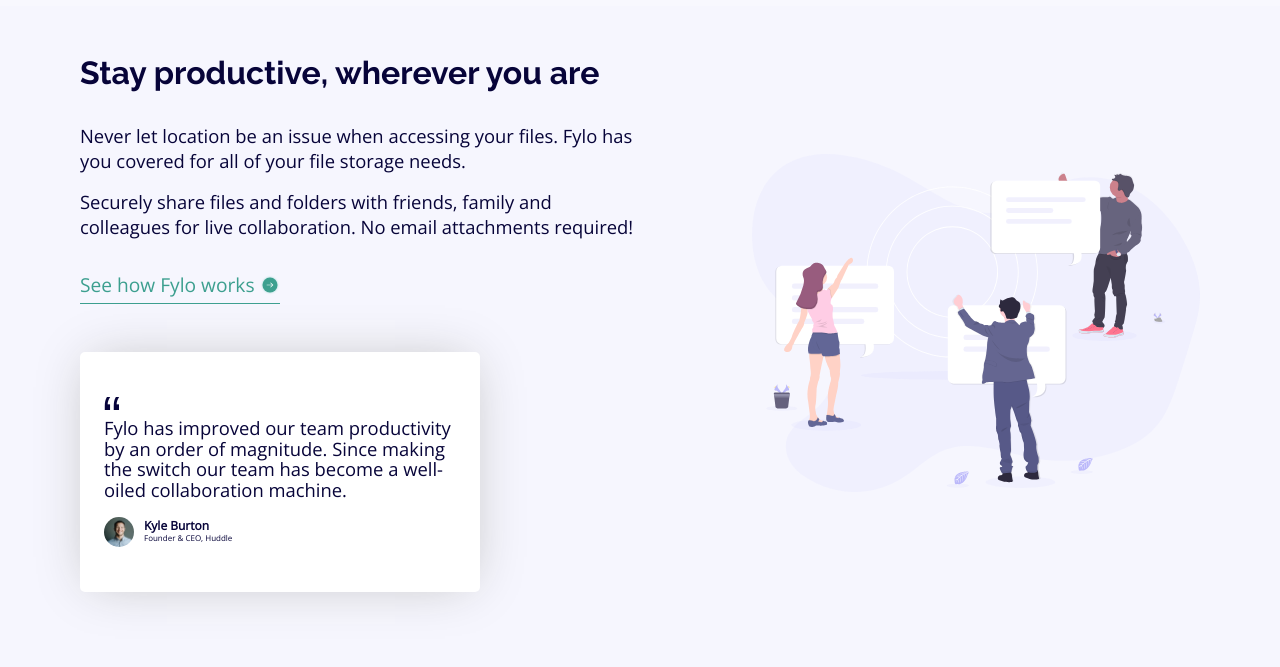
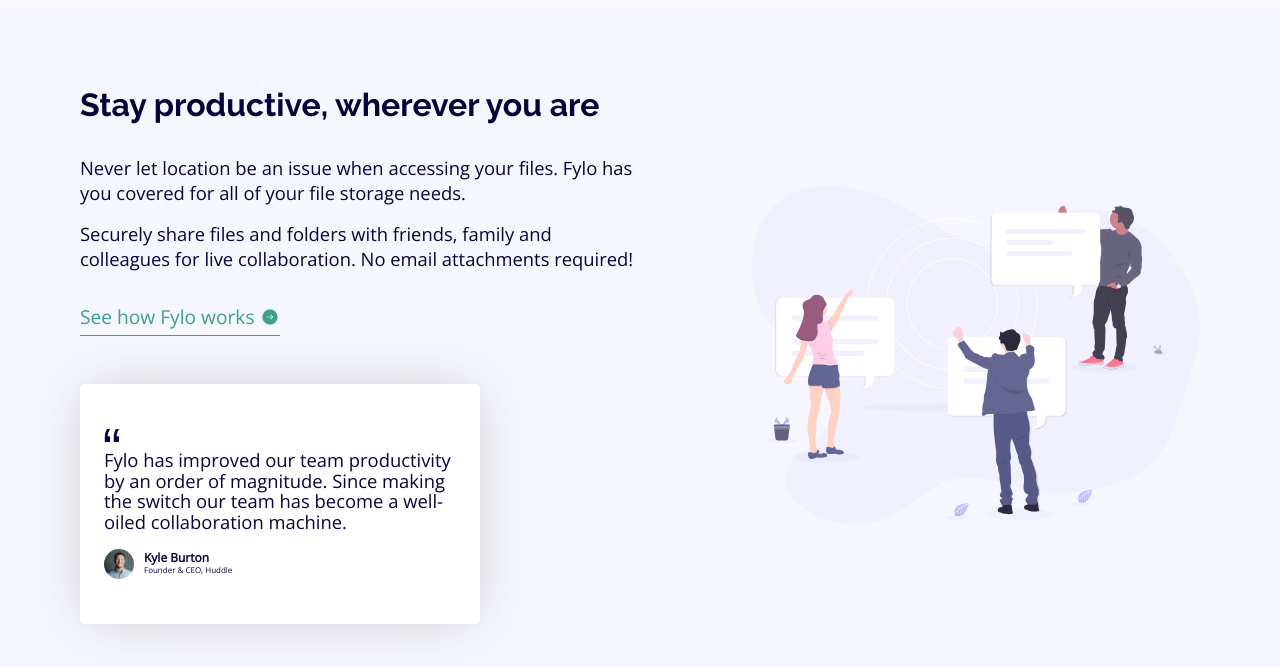
Before and after one commit to Unkookerinho/Fylo-landing-page-with-two-column-layout-solution, a plain HTML site: page index.html in a window 1280 px wide. Shown: the part 693-1360 px from the top of the page. Drawn offline with nearby package versions, Linux system fonts and the light colour scheme.

Commit message:
Layout fix

```diff
--- a/style.css
+++ b/style.css
@@ -172,8 +172,8 @@ h1 {
     background-color: var(--clr-Light-Grayish-Blue);
     display: flex;
     flex-direction: column;
-    align-items: flex-start;
-    justify-content: flex-start;
+    align-items: center;
+    justify-content: center;
 
     padding: 0 1.2rem;
     padding-bottom: 6rem;
@@ -479,7 +479,7 @@ li:hover {
     text-align: center;
 }
 .attribution p {
-    color: var(--clr-Moderate-Cyan);
+    color: white;
 }
 .attribution a {
     color: hsl(228, 45%, 44%);
@@ -535,7 +535,7 @@ li:hover {
         flex-direction: row-reverse;
         justify-content: space-between;
         align-items: center;
-        padding: 3rem 5rem;
+        padding: 5rem;
         padding-bottom: 10rem;
     }
     .illustration {
```
